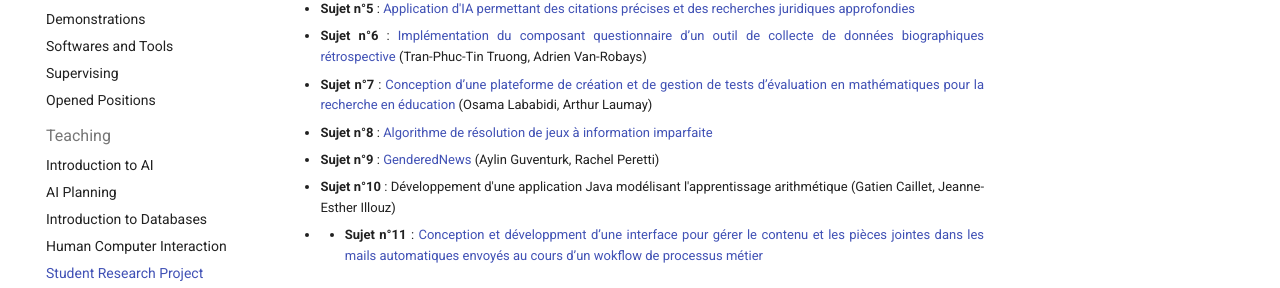
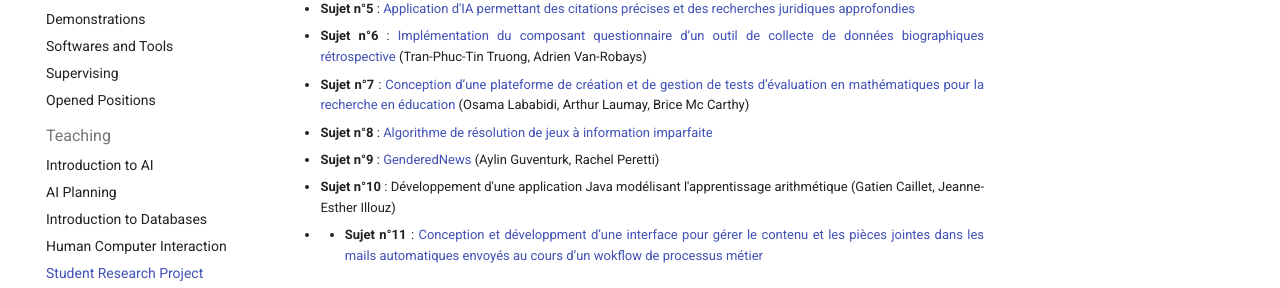
Before and after one commit to pellierd/homepage, an MkDocs documentation site: the page built from docs/teaching/srp.md, in a window 1280 px wide and 900 px high, scrolled down 1217 px. Shown: the part 163-451 px from the top of the window. Built offline with MkDocs 1.6.1 and Material for MkDocs 9.7.7, drawn with Linux system fonts in a browser that asks for light colours.

Commit message:
modif ter

```diff
--- a/docs/teaching/srp.md
+++ b/docs/teaching/srp.md
@@ -41,7 +41,7 @@ La première période du projet est consacrée à l'élaboration des documents p
 - **Sujet n°4** : [Développement d’un TP robotique avec Webots](srp/Sujet_4_2025.pdf) (Alexis Rebelo, Alex Marchetto)
 - **Sujet n°5** : [Application d'IA permettant des citations précises et des recherches juridiques approfondies](srp/Sujet_5_2025.pdf)
 - **Sujet n°6** : [Implémentation du composant questionnaire d’un outil de collecte de données biographiques rétrospective](srp/Sujet_6_2025.pdf) (Tran-Phuc-Tin Truong, Adrien Van-Robays)
-- **Sujet n°7** : [Conception d’une plateforme de création et de gestion de tests d’évaluation en mathématiques pour la recherche en éducation](srp/Sujet_7_2025.pdf) (Osama Lababidi, Arthur Laumay)
+- **Sujet n°7** : [Conception d’une plateforme de création et de gestion de tests d’évaluation en mathématiques pour la recherche en éducation](srp/Sujet_7_2025.pdf) (Osama Lababidi, Arthur Laumay, Brice Mc Carthy)
 - **Sujet n°8** : [Algorithme de résolution de jeux à information imparfaite ](srp/Sujet_8_2025.pdf)
 - **Sujet n°9** : [GenderedNews](srp/Sujet_9_2025.pdf) (Aylin Guventurk, Rachel Peretti)
 - **Sujet n°10** : Développement d'une application Java modélisant l'apprentissage arithmétique (Gatien Caillet,
```
